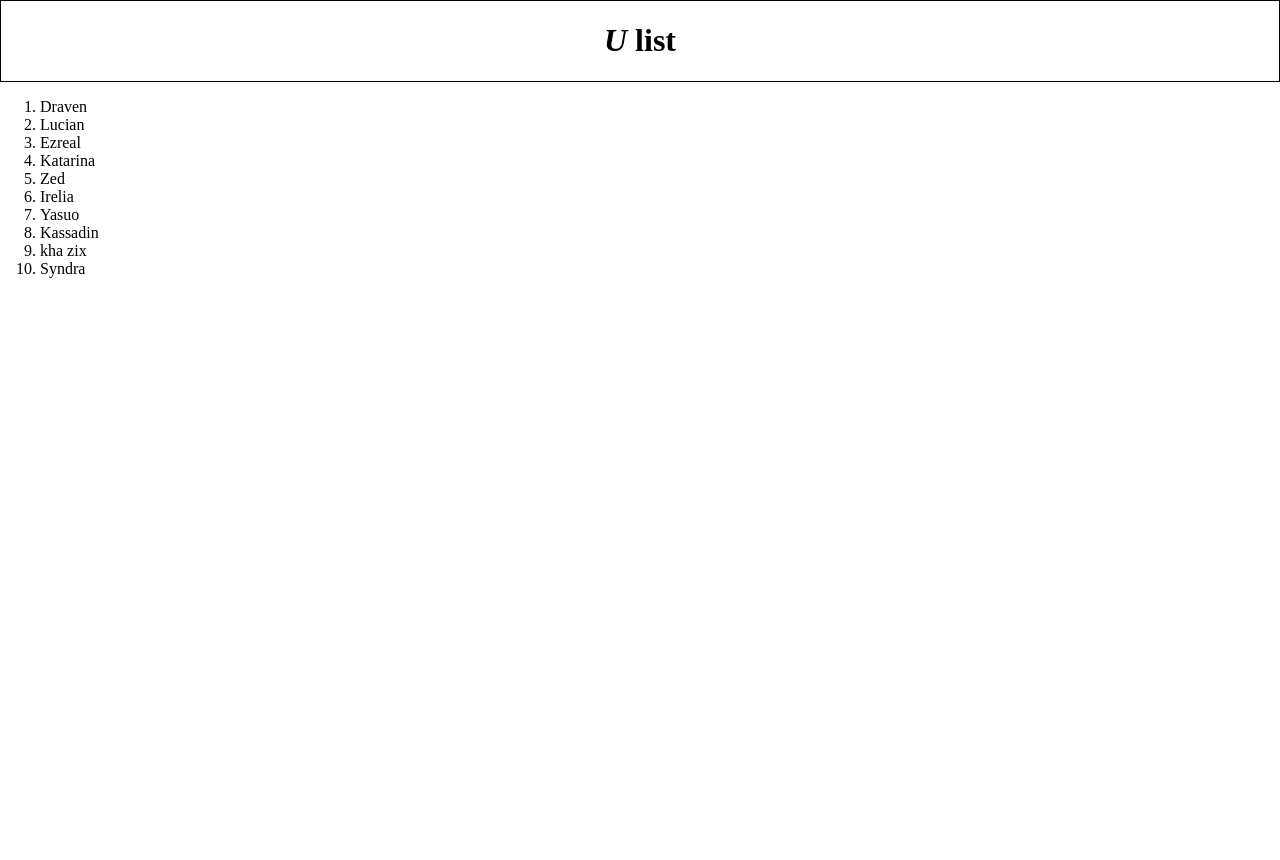
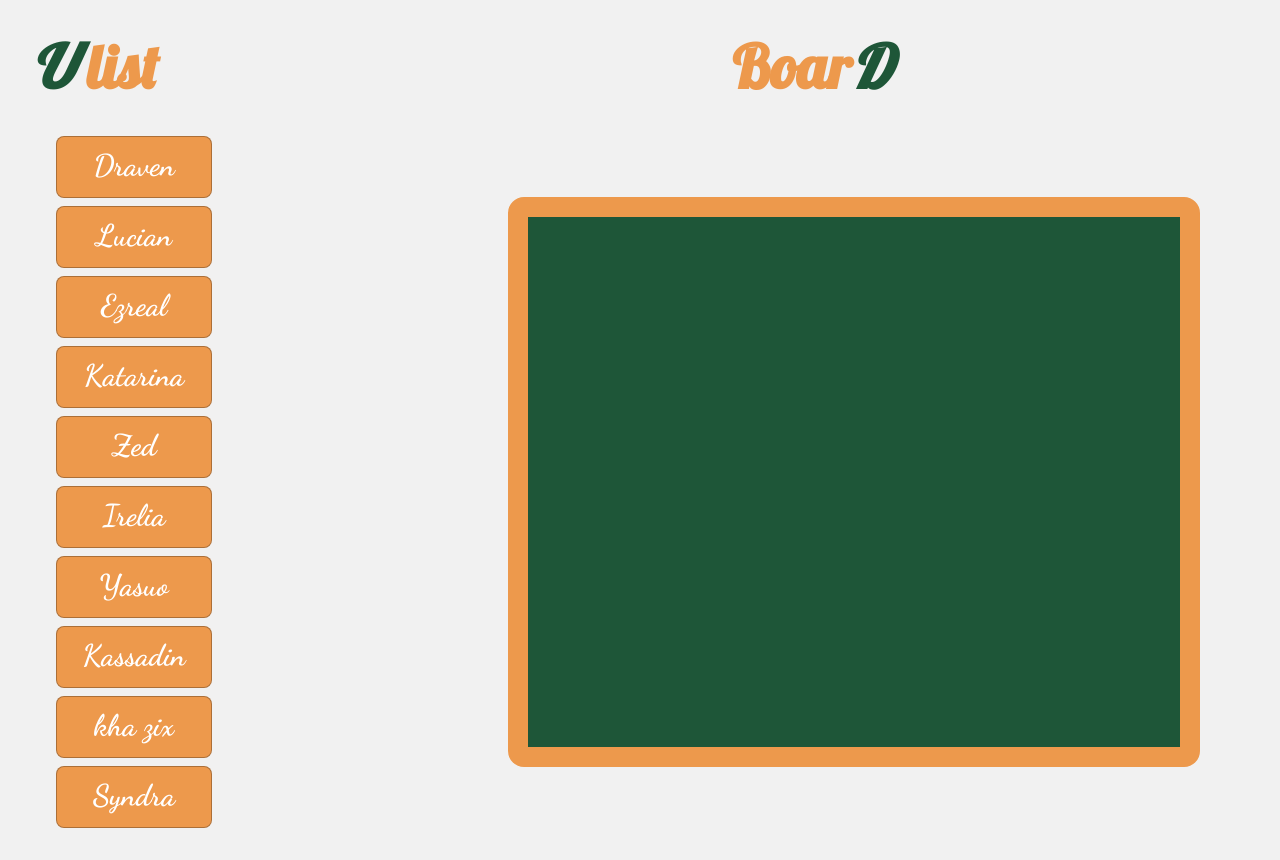
Before and after one commit to Lucas-Lameira/List-item-cause-effect, a plain HTML site: page index.html in a window 1280 px wide. Before the commit the page ends 800 px from the top, so only its background shows below. Drawn offline with Linux system fonts and the light colour scheme.

Commit message:
Cause effect List

```diff
--- a/index.html
+++ b/index.html
@@ -4,9 +4,9 @@
     <meta charset="UTF-8">
     <meta name="viewport" content="width=device-width, initial-scale=1.0">
     <meta name="author" content="Lucas Lameira">
-    <meta name="description" content="A list of people, they can see their data on click">
+    <meta name="description" content="A list of items, when the button is clicked they can see their respective data">
     <link rel="stylesheet" href="styles.css">
-    <title>list u</title>
+    <title>U list</title>
 </head>
 <body>
 
@@ -15,7 +15,7 @@
         <h1 id="board">Boar<em>D</em></h1>
     </header>
 
-    <main>
+    <main id="container">
         <!-- Lista de usuários -->
         <ol>
         </ol>
--- a/script.js
+++ b/script.js
@@ -119,7 +119,7 @@
 }
 
 
-for(i =0; i<7; i++){
+for(i =0; i<6; i++){
     pElement = document.createElement('p');
     pElement.setAttribute('class', 'user-info');
     asideElement.appendChild(pElement);
@@ -127,13 +127,12 @@
 pElement = document.querySelectorAll('p.user-info');
 
 function showUserData ({name, street, birthday, city, country, state, telephone}){
-    pElement[0].innerHTML = name
-    pElement[1].innerHTML = street
-    pElement[2].innerHTML = birthday
-    pElement[3].innerHTML = city
-    pElement[4].innerHTML = country
-    pElement[5].innerHTML = state
-    pElement[6].innerHTML = telephone
+    pElement[0].innerHTML = name;
+    pElement[1].innerHTML = 'Data de nascimento: ' + birthday;
+    pElement[2].innerHTML = 'Rua: ' + street;
+    pElement[3].innerHTML = 'Cidade: ' + city + ' - ' + state;
+    pElement[4].innerHTML = 'País: ' + country;
+    pElement[5].innerHTML = 'Telefone: ' + telephone;
 }
 
 
--- a/styles.css
+++ b/styles.css
@@ -6,15 +6,79 @@
 body{
     margin:0;
     padding:0;
+    background-color: rgb(241, 241, 241);
 }
 
 header{
-    width: ;
     display: flex;
-    justify-content: space-evenly;
-    border: 1px solid black;
+    justify-content: space-around;
+
+    margin:0px 8% 0px -20%;
+}
+h1{
+    font-family: 'Lobster', cursive;
+    font-size: 60px;
+    padding: 0;
+    margin: 2% 0 0 0;
+    color: #ED994C;
 }
 
-h1#board{
-    display: none;
+em{
+    color:#1E5638 ;
 }
+
+#container{
+    margin: 8px;
+    display: flex;
+    align-items: center;
+    justify-content: space-between;
+    width: 98vw;
+
+}
+
+ol{
+    list-style-type:none;
+}
+
+.listNames{
+    border: 1px solid rgba(0, 0, 0, 0.274);
+    border-radius: 8px;
+    height: 50px;
+    width: 150px;
+    margin: 8px;
+    padding:10px 2px 0px 2px;
+
+    text-align: center;
+    font-family: 'Dancing Script', cursive;
+    font-size: 30px;
+
+    background-color: #ED994C;
+    color: #FFF;
+
+}
+
+#info-container{
+    border: 20px solid #ED994C;
+    border-radius: 16px;
+
+    width: 50%;
+    height: 65vh;
+
+    margin-right: 5%;
+    padding:10px 0px 0px 24px;
+
+    background-color: #1E5638;
+
+}
+
+.user-info{
+    font-family: 'Dancing Script', cursive;
+    font-size: 30px;
+    color: #FFF;
+}
+
+.user-info:first-child {
+    font-size: 50px;
+    margin: 8px 0;
+    padding: 8px;
+}
```
